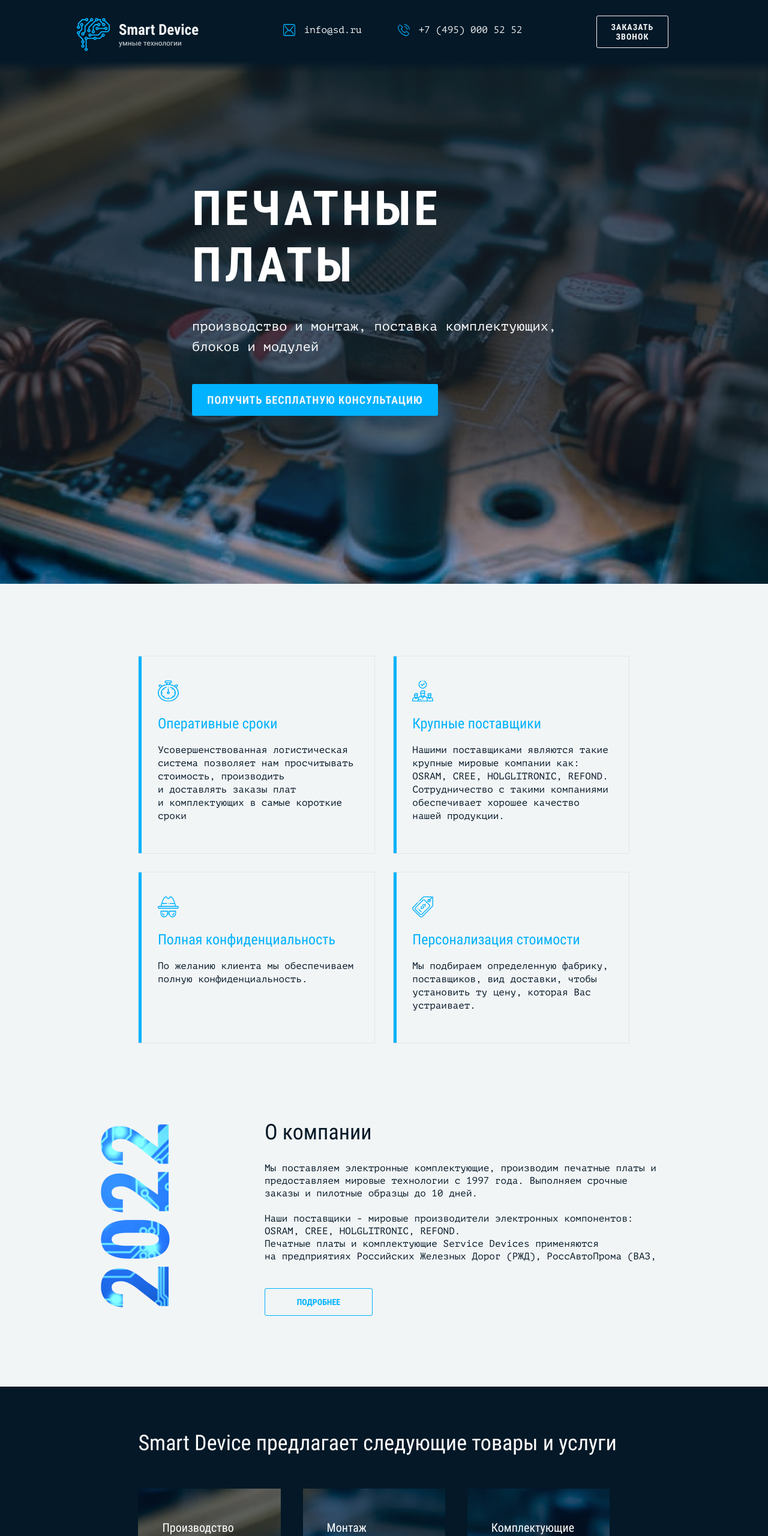
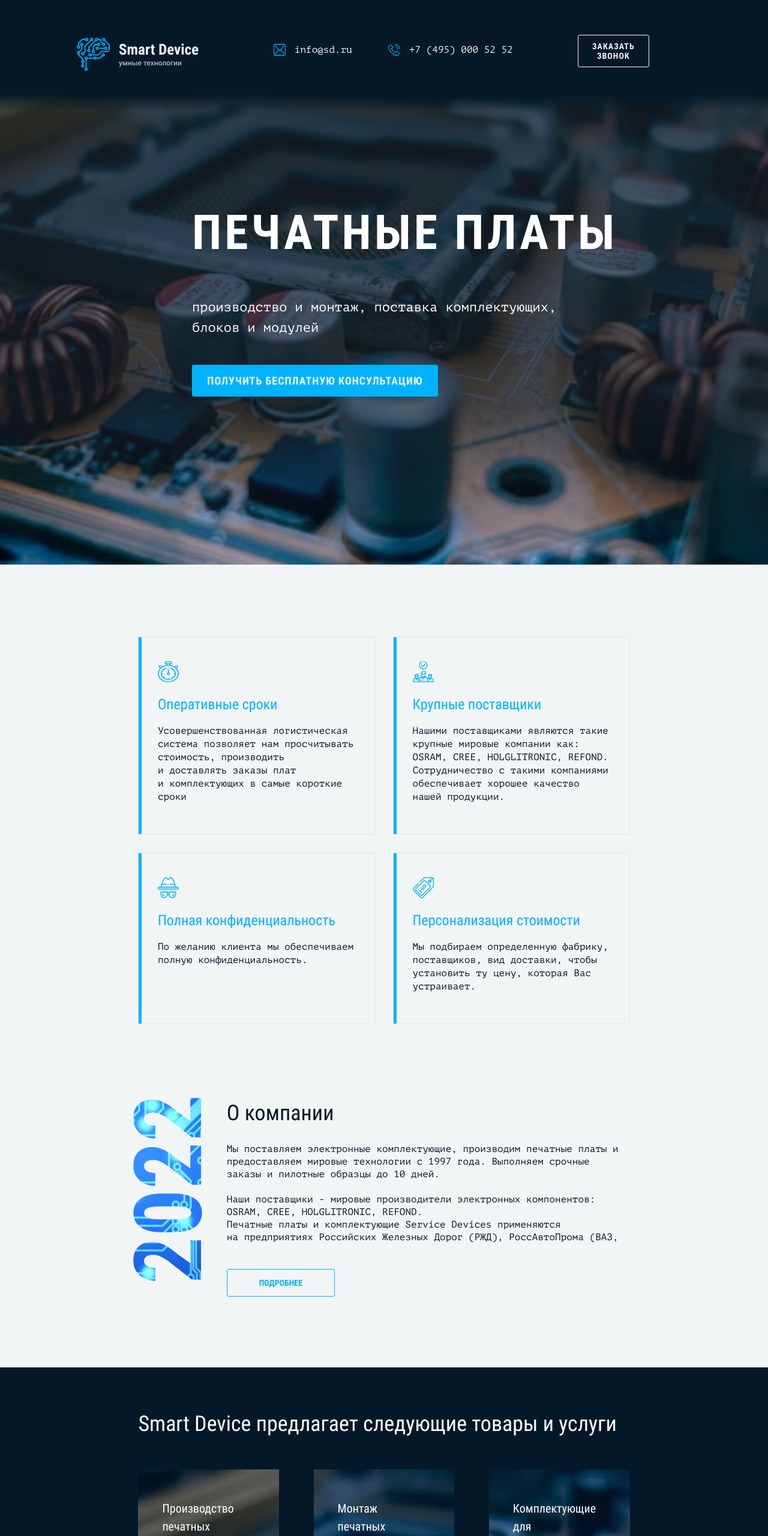
Before and after one commit to Napbelle/napbelle.github.io, a website built with webpack: page source/index.html in a window 1280 px wide. Shown: the top 2560 px of the page at 60% size. Built offline with nearby package versions, Linux system fonts and the light colour scheme; files whose address does not match are found by name.

Commit message:
Исправляет резиновые фоны в desktop

```diff
--- a/source/sass/blocks/about-us.scss
+++ b/source/sass/blocks/about-us.scss
@@ -1,14 +1,15 @@
 .about-us {
   background-color: $color-alice-blue;
+  padding: 33px 18% 118px 18%;
 
 }
 
 .about-us__wrapper {
-  position: relative;
-  padding-top: 33px;
-  padding-bottom: 118px;
-  padding-left: 31%;
-  margin: 0 auto;
+display: flex;
+flex-direction: column;
+justify-content: center;
+max-width: 1220px;
+margin: 0 auto;
 
   @media screen and (max-width: 1023px) {
     width: 770px;
@@ -21,10 +22,10 @@
   }
 }
 
-.about-us__wrapper::after {
+.about-us__text-wrapper::after {
   position: absolute;
-  top: 65px;
-  left: calc(50px + (100vw - 1024px) * (50 - 350) / (1024 -  1920));
+  top: 20px;
+  left: -40px;
   width: 150px;
   height: 320px;
   background-image: url("/img/2022.png");
@@ -63,8 +64,11 @@
 }
 
 .about-us__text-wrapper {
-  margin-left: 5%;
+  padding-left: 18%;
+  max-width: 1220px;
+  position: relative;
 }
+
 
 .about-us__text {
   font-family: "PT Mono", "Arial", sans-serif;
--- a/source/sass/blocks/advantages.scss
+++ b/source/sass/blocks/advantages.scss
@@ -1,13 +1,16 @@
 .advantages {
   align-content: center;
   background-color: $color-alice-blue;
-}
-
-.advantages__wrapper {
   padding-top: 120px;
   padding-bottom: 60px;
   padding-left: 18%;
   padding-right: 18%;
+}
+
+.advantages__wrapper {
+display: flex;
+justify-content: center;
+max-width: 1220px;
   margin: 0 auto;
 
   @media screen and (max-width: 1023px) {
@@ -25,7 +28,7 @@
   max-width: 1220px;
   list-style-type: none;
   display: grid;
-  grid-template-columns: repeat(2, calc(150px + (595 - 150) * ((100vw - 500px) / (1920 - 500))));
+  grid-template-columns: repeat(2, minmax(150px, 595px));
   grid-column-gap: 30px;
   grid-row-gap: 30px;
   margin: 0;
@@ -45,8 +48,8 @@
 }
 
 .advantages__item {
-  width: calc(150px + (595 - 150) * ((100vw - 500px) / (1920 - 500)));
-  max-width: 595px;
+ // width: calc(150px + (595 - 150) * ((100vw - 500px) / (1920 - 500)));
+ // max-width: 595px;
   position: relative;
   padding-top: 40px;
   padding-bottom: 35px;
--- a/source/sass/blocks/catalog.scss
+++ b/source/sass/blocks/catalog.scss
@@ -1,13 +1,18 @@
 .catalog {
   background-color: $color-black-pearl;
-}
-
-.catalog__wrapper {
   padding-top: 33px;
   padding-bottom: 140px;
   padding-left: 18%;
   padding-right: 18%;
+}
+
+.catalog__wrapper {
+
   margin: 0 auto;
+  display: flex;
+  flex-direction: column;
+  justify-content: center;
+  max-width: 1220px;
 
   @media screen and (max-width: 1023px) {
     width: 770px;
@@ -56,13 +61,14 @@
 
 .catalog__list {
   display: grid;
-  grid-template-columns: repeat(3, calc(100px + (350 - 100) * ((100vw - 500px) / (1920 - 500))));
-  grid-column-gap: 4.5%;
+  grid-template-columns: repeat(3, minmax(100px, 350px));
+  grid-column-gap: 7%;
   grid-row-gap: 85px;
   grid-template-rows: 650px;
   list-style-type: none;
   margin: 0;
   padding: 0;
+  max-width: 1220px;
 
   @media screen and (max-width: 1023px) {
     grid-template-columns: 670px;
@@ -98,7 +104,6 @@
 .catalog__item {
   position: relative;
   padding: 50px 120px 50px 40px;
-  width: calc(100px + (350 - 100) * ((100vw - 500px) / (1920 - 500)));
   height: 650px;
   background-image: url("/img/card-1.jpg");
   background-color: $color-black-pearl;
@@ -107,6 +112,7 @@
   cursor: pointer;
   overflow: hidden;
   box-sizing: border-box;
+  margin: 0;
 
   @media screen and (max-width: 1023px) {
     padding: 38px 45px;
--- a/source/sass/blocks/contacts.scss
+++ b/source/sass/blocks/contacts.scss
@@ -10,6 +10,7 @@
 
 .contacts__list {
   width: calc(300px + (480 - 300) * ((100vw - 500px) / (1920 - 500)));
+  max-width: 480px;
   font-family: "PT Mono", "Arial", sans-serif;
   font-size: 16px;
   font-weight: 400;
--- a/source/sass/blocks/footer-contacts.scss
+++ b/source/sass/blocks/footer-contacts.scss
@@ -6,6 +6,7 @@
   margin: 0;
   width: calc(140px + (345 - 140) * ((100vw - 500px) / (1920 - 500)));
   margin-left: 32%;
+  max-width: 345px;
 
 
   @media screen and (max-width: 1023px) {
--- a/source/sass/blocks/footer.scss
+++ b/source/sass/blocks/footer.scss
@@ -1,5 +1,9 @@
 .footer {
   background-color: $color-black-pearl;
+  padding-top: 58px;
+  padding-bottom: 40px;
+  padding-left: calc(50px + (100vw - 1024px) * (50 - 350) / (1024 -  1920));
+  padding-right: calc(50px + (100vw - 1024px) * (50 - 350) / (1024 -  1920));
 }
 
 
@@ -8,12 +12,9 @@
   display: flex;
   flex-wrap: wrap;
   flex-direction: row;
-  padding-top: 58px;
-  padding-bottom: 40px;
-  padding-left: calc(50px + (100vw - 1024px) * (50 - 350) / (1024 -  1920));
-  padding-right: calc(50px + (100vw - 1024px) * (50 - 350) / (1024 -  1920));
   height: auto;
   margin: 0 auto;
+  max-width: 1220px;
 
   @media screen and (max-width: 1023px) {
     width: 770px;
--- a/source/sass/blocks/form-index.scss
+++ b/source/sass/blocks/form-index.scss
@@ -16,6 +16,7 @@
   padding-top: 137px;
   padding-bottom: 202px;
   padding-left: 51%;
+  padding-right: 18%;
   box-sizing: border-box;
   margin: 0 auto;
 
--- a/source/sass/blocks/form.scss
+++ b/source/sass/blocks/form.scss
@@ -63,6 +63,7 @@
 .form__input {
   box-sizing: border-box;
   width: calc(170px + (275 - 170) * ((100vw - 500px) / (1920 - 500)));
+  max-width: 275px;
   height: 50px;
   margin-bottom: 20px;
   border: none;
@@ -101,6 +102,7 @@
 
 .form__first-row {
   width: calc(400px + (580 - 400) * ((100vw - 500px) / (1920 - 500)));
+  max-width: 580px;
   display: flex;
   flex-wrap: wrap;
   justify-content: space-between;
@@ -126,6 +128,7 @@
 
 .form__textarea {
   width: calc(400px + (580 - 400) * ((100vw - 500px) / (1920 - 500)));
+ max-width: 580px;
   min-height: 155px;
   background-color: $color-transparent;
   border: none;
@@ -171,6 +174,7 @@
   flex-wrap: wrap;
   align-items: center;
   width: calc(400px + (580 - 400) * ((100vw - 500px) / (1920 - 500)));
+  max-width: 580px;
 
   @media screen and (max-width: 1023px) {
     width: 670px;
@@ -192,6 +196,7 @@
 .form__button {
   box-sizing: border-box;
   width: calc(150px + (265 - 150) * ((100vw - 500px) / (1920 - 500)));
+  max-width: 265px;
   padding: 14px 35px;
   font-family: "Roboto Condensed", "Arial", sans-serif;
   font-size: 16px;
--- a/source/sass/blocks/header.scss
+++ b/source/sass/blocks/header.scss
@@ -2,7 +2,7 @@
   min-width: 100%;
   background-image: $black-to-down;
   z-index: 10;
-
+  padding: 30px 13% 35px 10%;
 
   @media (min-width: 1023px) {
     position: fixed;
@@ -11,16 +11,17 @@
 
   @media screen and (max-width: 1023px) {
     position: relative;
+    padding: 0;
   }
 }
 
 .header__wrapper {
   display: flex;
   align-items: center;
-  padding: 30px 13% 35px 10%;
   margin: 0 auto;
   min-height: 120px;
   justify-content: space-between;
+  max-width: 1220px;
 
 
   @media screen and (max-width: 1023px) {
@@ -56,6 +57,7 @@
 
 .header__button {
   width: calc(70px + (160 - 70) * ((100vw - 500px) / (1920 - 500)));
+  max-width: 160px;
   padding: 10px 12px;
   font-family: "Roboto Condensed", "Arial", sans-serif;
   font-size: 14px;
@@ -65,9 +67,7 @@
   text-transform: uppercase;
   border: solid 1px $color-alice-blue;
   color: $color-alice-blue;
-  margin: 0;
-  margin-left: 7.5%;
-  margin-top: -10px;
+  margin: -10px 3.2% 0 7.5%;
   letter-spacing: 1px;
   border-radius: 3px;
   cursor: pointer;
--- a/source/sass/blocks/welcome.scss
+++ b/source/sass/blocks/welcome.scss
@@ -4,6 +4,7 @@
   background-repeat: no-repeat;
   background-size: cover;
   background-position: center;
+  padding: 155px 18% 280px 25%;
 
   @media screen and (max-width: 1023px) {
     background-image: url("/img/welcome-tablet.jpg");
@@ -15,10 +16,13 @@
 }
 
 .welcome__wrapper {
-  padding: 155px 20% 280px 25%;
   margin: 0 auto;
-  margin-top: 80px;
+  margin-top: 120px;
   box-sizing: border-box;
+  display: flex;
+  flex-direction: column;
+  justify-content: center;
+  max-width: 1095px;
 
   @media screen and (max-width: 1023px) {
     width: 770px;
```
Also changed, not shown: build/css/style.css, build/css/style.min.css, build/img/form.png, build/img/plane.png (added), source/img/form.png, source/img/plane.png (added), 1 other file.
